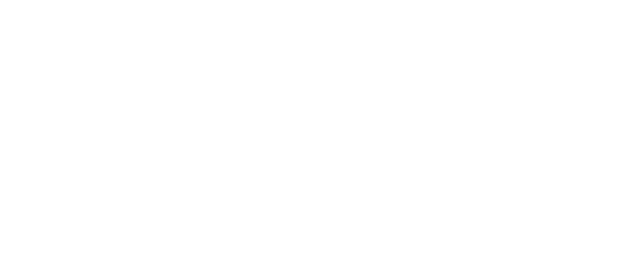
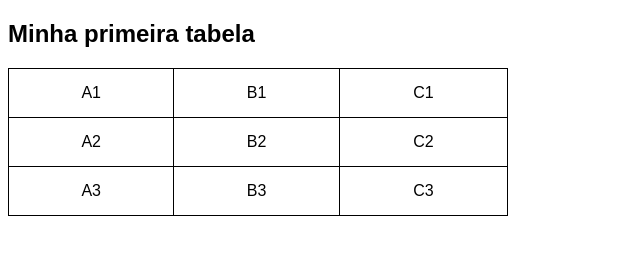
Before and after one commit to Emilly-Sam/HTML-CSS, a plain HTML site: page Exercicios/ex023/index.html in a window 1280 px wide. Shown: the whole page, without its empty margins (0-640 px from the left). Drawn offline with Linux system fonts and the light colour scheme.

Commit message:
Update index.html

```diff
--- a/Exercicios/ex023/index.html
+++ b/Exercicios/ex023/index.html
@@ -1,11 +1,42 @@
 <!DOCTYPE html>
-<html lang="en">
+<html lang="pt-br">
 <head>
     <meta charset="UTF-8">
     <meta name="viewport" content="width=device-width, initial-scale=1.0">
-    <title>Document</title>
+    <title>Tabela</title>
+    <style>
+        body{
+            font-family: Arial, Helvetica, sans-serif;
+        }
+        table{
+            width: 500px;
+            border-collapse: collapse;
+        }
+        td{
+            border: 1px solid black;
+            text-align: center;
+            padding: 15px;
+        }
+    </style>
 </head>
 <body>
-
+    <h2>Minha primeira tabela </h2>
+    <table>
+        <tr>
+            <td>A1</td>
+            <td>B1</td>
+            <td>C1</td>
+        </tr>
+        <tr>
+            <td>A2</td>
+            <td>B2</td>
+            <td>C2</td>
+        </tr>
+        <tr>
+            <td>A3</td>
+            <td>B3</td>
+            <td>C3</td>
+        </tr>
+    </table>
 </body>
 </html>
```
